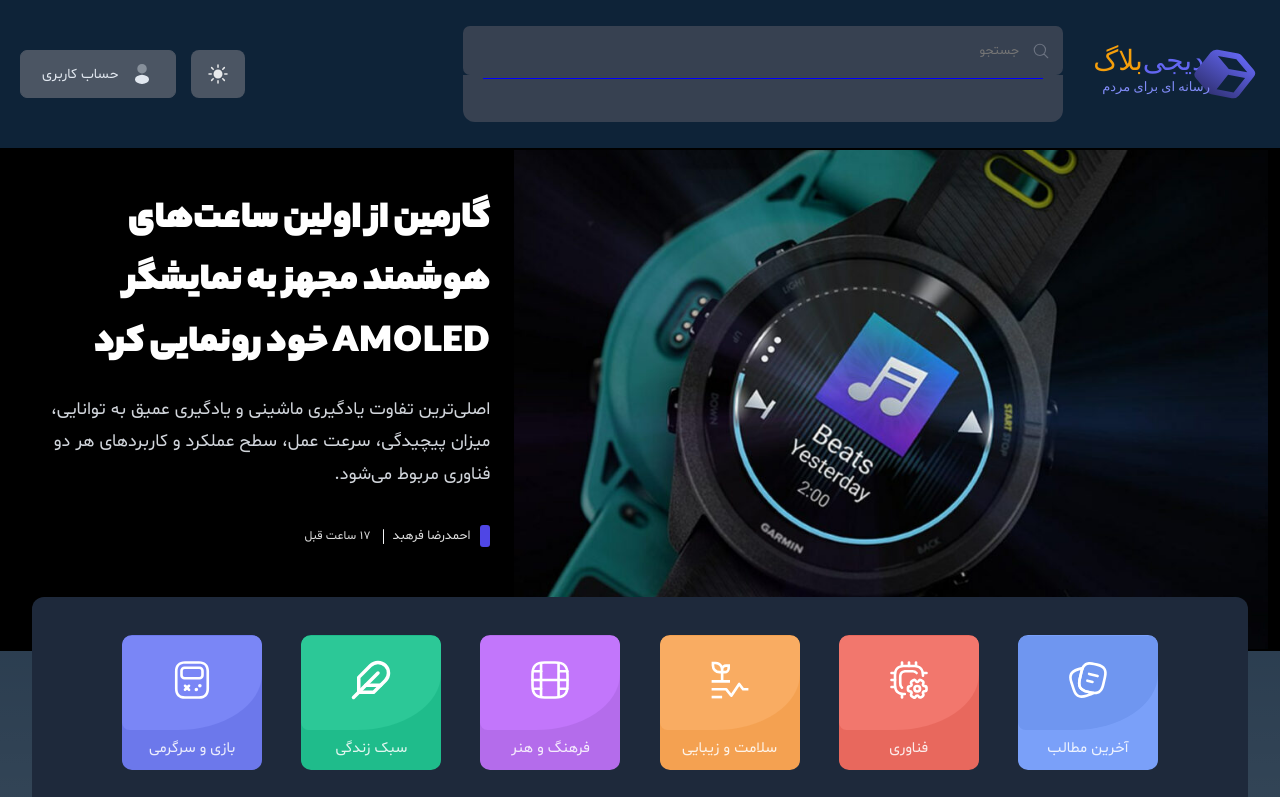
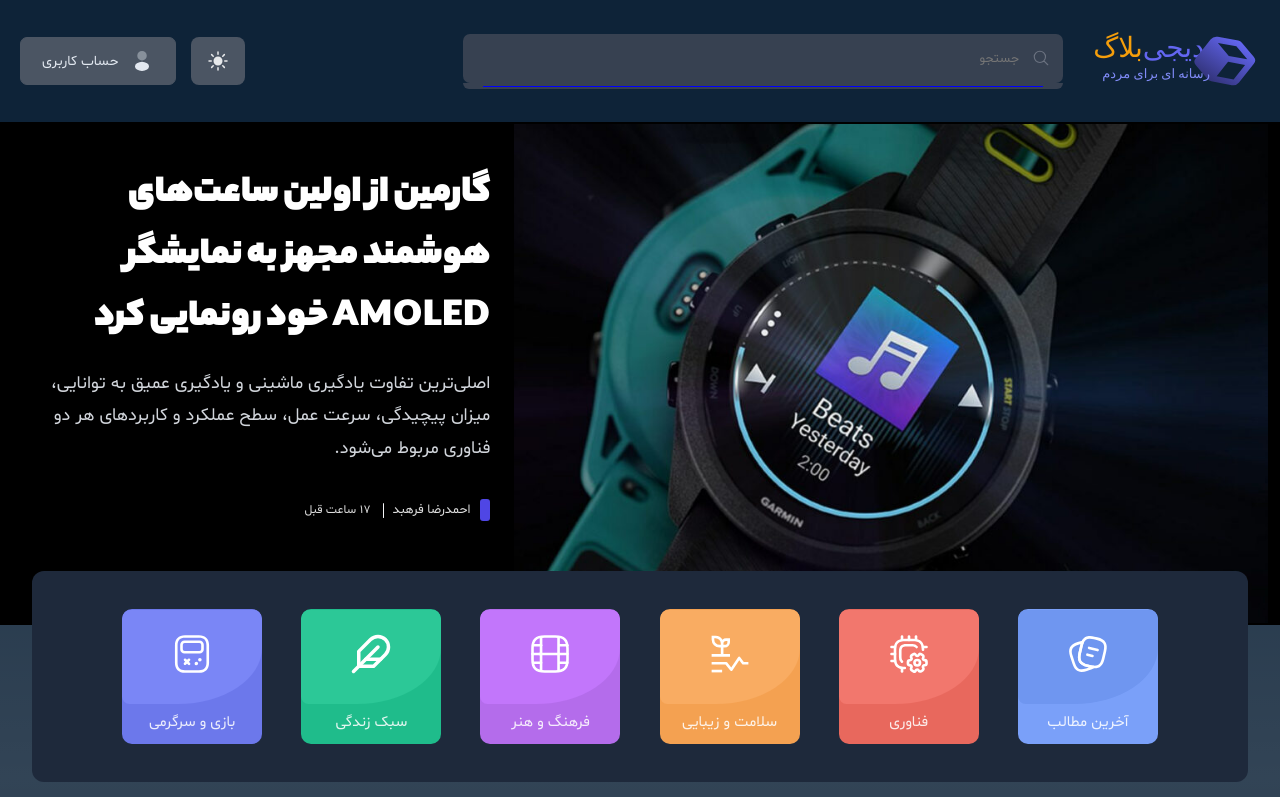
Before and after one commit to abolfazlmahdikhanii/cms, a React (Vite) app: page / in a window 1280 px wide. Shown: the top 797 px of the page. Built offline with nearby package versions, Linux system fonts and the light colour scheme; no server answers; the database is empty; a small style sheet from the web is missing.

Commit message:
add style for search modal

```diff
--- a/src/components/Ui/SearchModal/SearchModal.css
+++ b/src/components/Ui/SearchModal/SearchModal.css
@@ -4,11 +4,12 @@
     position: relative;
     z-index: 400;
     overflow: hidden;
-    transition: all .3s;
+    transition: all .3s ease-in;
     padding:0.3rem 2rem;
     background-color: #374151;
     border-bottom-left-radius: 1.2rem;
     border-bottom-right-radius: 1.2rem;
+    height: 0;
 
 }
 
@@ -20,7 +21,7 @@
 
 }
 
-.alert-dialog--hidden {
-    transform: translate(-50%, -50%) scale(0);
-    opacity: 0;
+.search-dialog--hidden {
+    height: 60rem;
+    overflow-y: scroll;
 }
```
